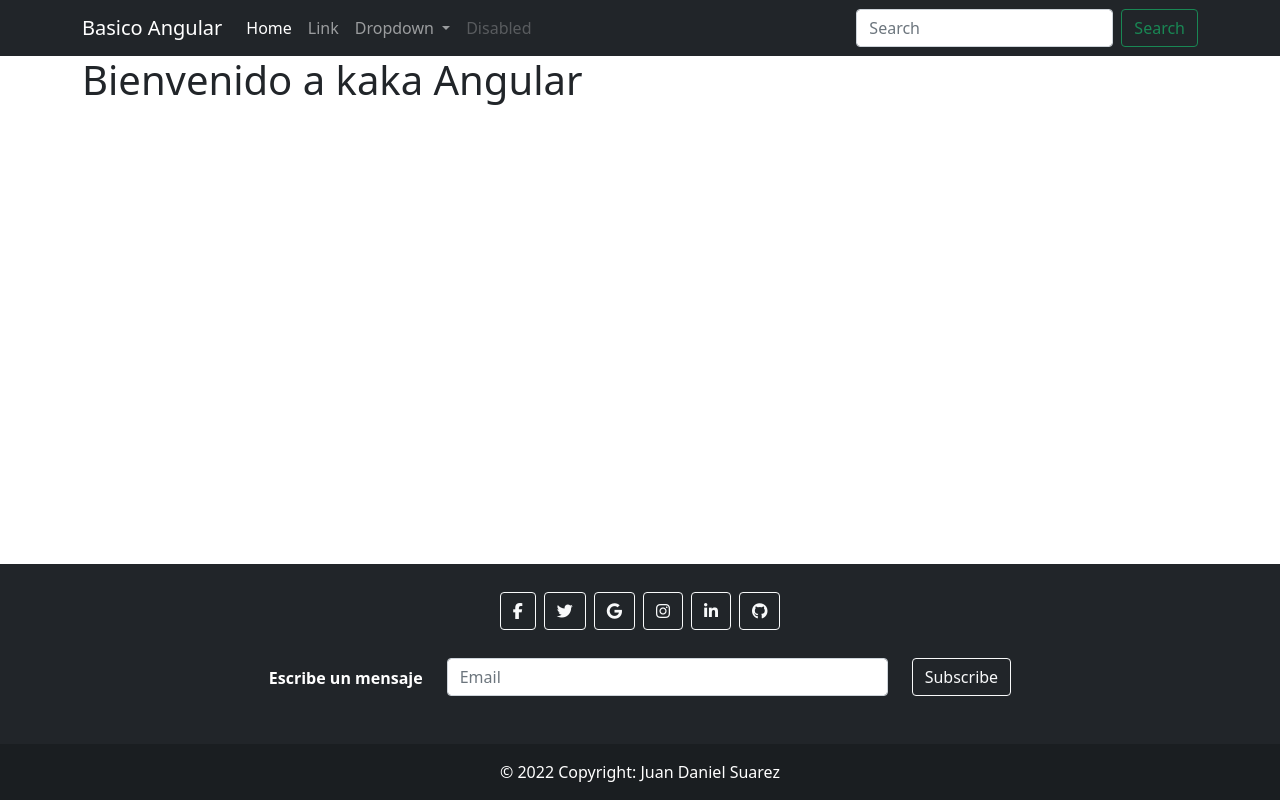
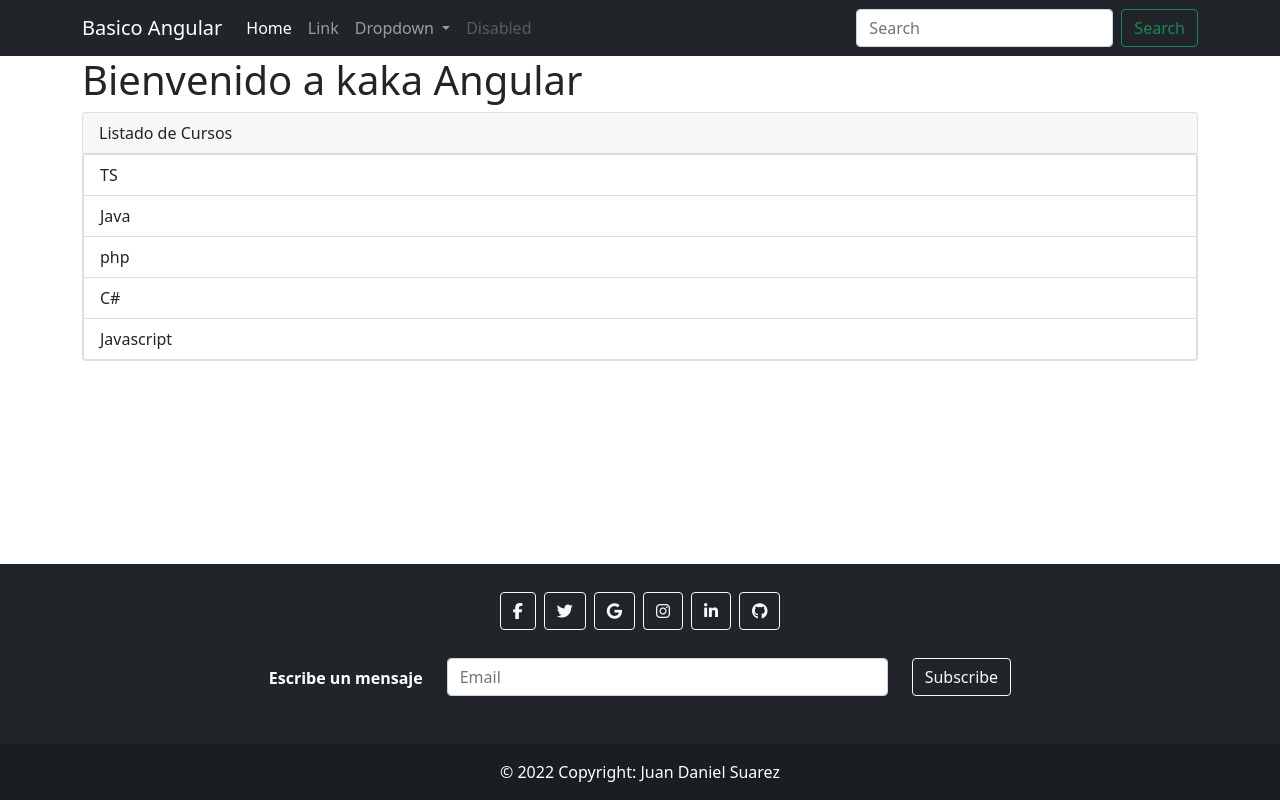
Before and after one commit to jdvpl/angular-basico, an Angular app: page / in a window 1280 px wide. Built offline with nearby package versions, Linux system fonts and the light colour scheme.

Commit message:
directiva ngfor

```diff
--- a/src/app/app.component.html
+++ b/src/app/app.component.html
@@ -9,6 +9,7 @@
 
   {{curso}}
 </h1>
+<app-directiva></app-directiva>
 </div>
 
 <app-footer></app-footer>
--- a/src/app/app.module.ts
+++ b/src/app/app.module.ts
@@ -4,12 +4,14 @@ import { BrowserModule } from '@angular/platform-browser';
 import { AppComponent } from './app.component';
 import {HeaderComponent} from './header/header.component';
 import {FooterComponent} from './footer/footer.component';
+import { DirectivaComponent } from './footer/directiva/directiva.component';
 
 @NgModule({
   declarations: [
     AppComponent,
     HeaderComponent,
-    FooterComponent
+    FooterComponent,
+    DirectivaComponent
   ],
   imports: [
     BrowserModule
--- /dev/null
+++ b/src/app/footer/directiva/directiva.component.html
@@ -0,0 +1,10 @@
+<div class="card">
+  <div class="card-header">
+    Listado de Cursos
+  </div>
+  <ul class="list-group">
+    <li class="list-group-item" *ngFor="let curso of listaCurso">
+      {{curso}}
+    </li>
+  </ul>
+</div>
--- /dev/null
+++ b/src/app/footer/directiva/directiva.component.ts
@@ -0,0 +1,11 @@
+import { Component, OnInit } from '@angular/core';
+
+@Component({
+  selector: 'app-directiva',
+  templateUrl: './directiva.component.html',
+})
+export class DirectivaComponent {
+  listaCurso:string[]=["TS","Java","php","C#","Javascript"]
+  constructor() { }
+
+}
```
Also changed, not shown: 1 other file (tests, documents, lock files or other folders).
